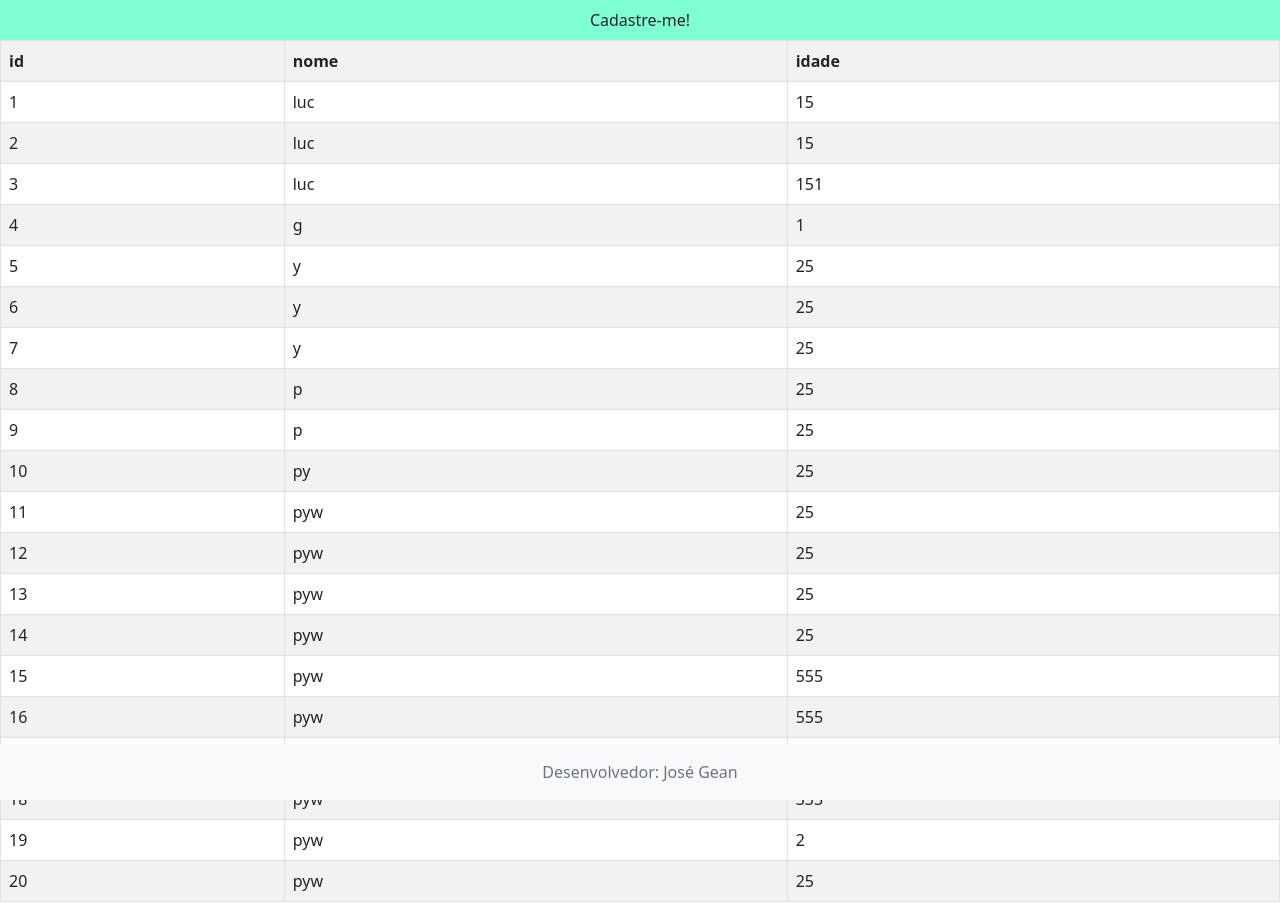
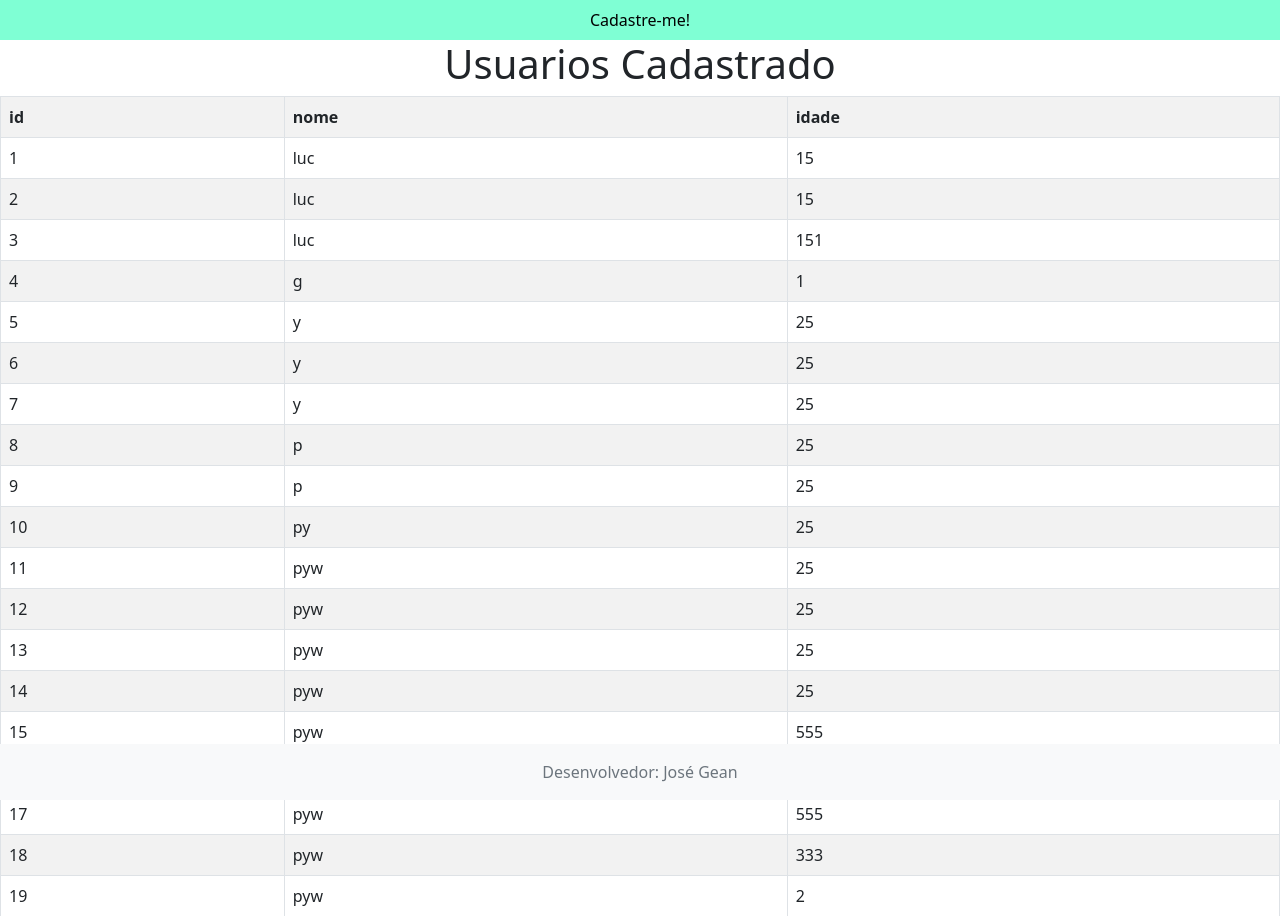
Before and after one commit to jGean09/Cad_usuarios, a Django app: template app_cad_usuarios/templates/usuarios/usuarios.html in a window 1280 px wide. Shown: the top 916 px of the page. Run offline with Django 5.2, Linux system fonts and the light colour scheme; the template is opened without the code that fills it: values that come from a table or form of the project are taken from there, others are empty; data comes from the database, SQL or seed files in the repository; both versions use the stored data as it was after the commit.

Commit message:
versão_final

```diff
--- a/app_cad_usuarios/templates/usuarios/base.html
+++ b/app_cad_usuarios/templates/usuarios/base.html
@@ -13,7 +13,7 @@
 <body>
   <nav class="navbar navbar-light" style="background: aquamarine;">
     <div class="container-fluid">
-      <span class="container text-center" class="navbar-brand mb-0 h1">Cadastre-me!</span>
+      <span class="container text-center" class="navbar-brand mb-0 h1" ><a style="text-decoration: none;color: black;" href="{% url 'home' %}"> Cadastre-me!</a> </span>
     </div>
   </nav>
   {% block conteudo %}
--- a/app_cad_usuarios/templates/usuarios/usuarios.html
+++ b/app_cad_usuarios/templates/usuarios/usuarios.html
@@ -1,6 +1,7 @@
 {% extends 'usuarios/base.html' %}
 {% block conteudo %}
 <div class "container">
+    <h1 class="container text-center">Usuarios Cadastrado</h1>
     <table class=" table table-bordered table-striped">
         <tr>
             <th>id</th>
```
Also changed, not shown: db.sqlite3.
